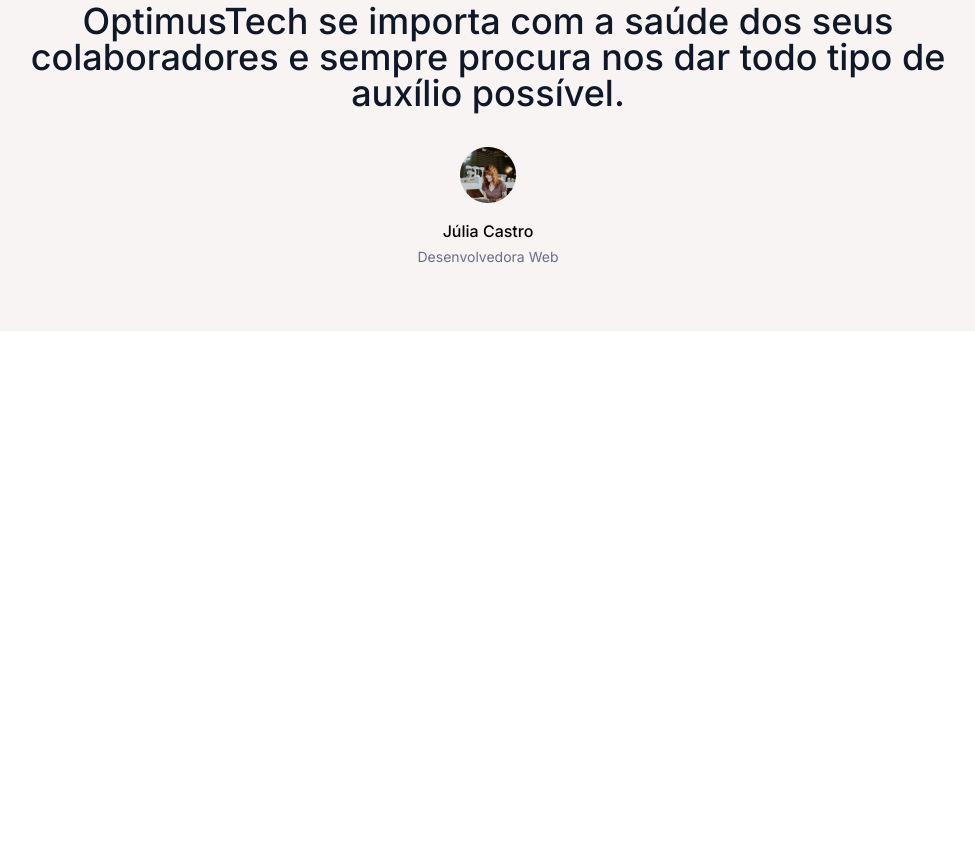
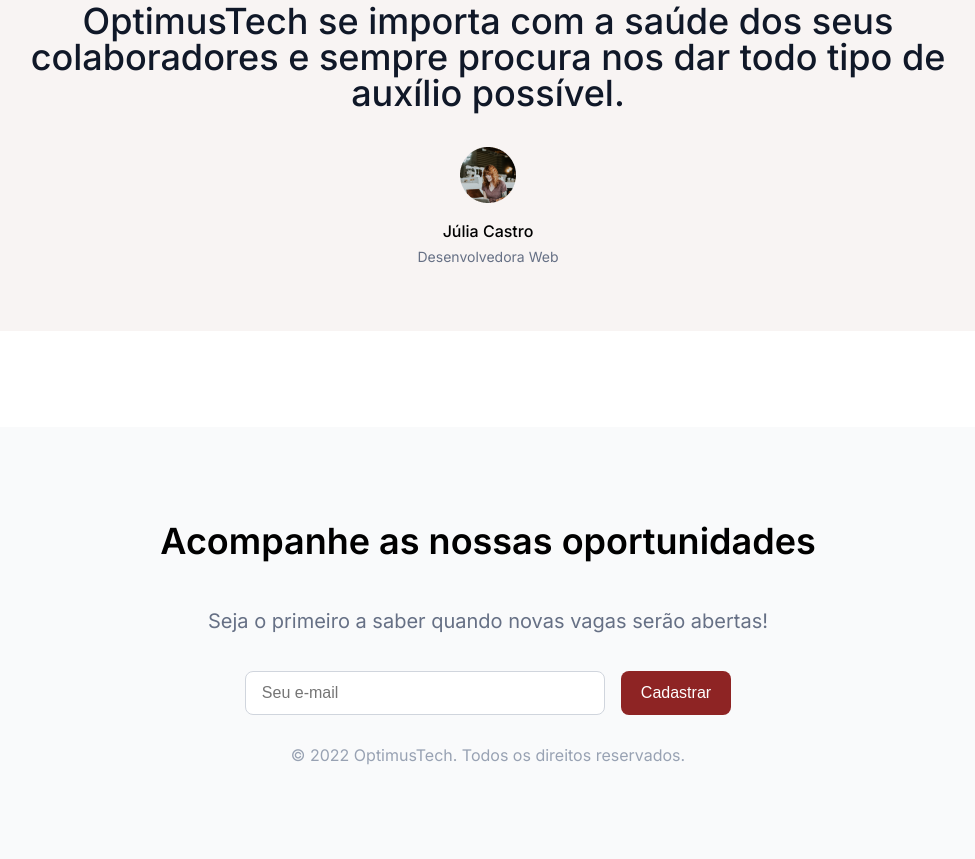
Before and after one commit to vinelouzada/7-days-of-code-html-css, a plain HTML site: page index.html in a window 1280 px wide. Shown: the part 2564-3423 px from the top of the page, without its empty margins (152-1127 px from the left). Before the commit the page ends 2991 px from the top, so only its background shows below. Drawn offline with Linux system fonts and the light colour scheme.

Commit message:
Seventh Day - Footer

```diff
--- /dev/null
+++ b/css/footer.css
@@ -0,0 +1,66 @@
+footer{
+    display: flex;
+    flex-direction: column;
+    align-items: center;
+    justify-content: center;
+    background-color: #F9FAFB;
+    padding: 96px 0px;
+}
+
+.newsletter{
+    display: flex;
+    flex-direction: column;
+    justify-content: center;
+    align-items: center;
+}
+.newsletter h3{
+    font-size: 36px;
+    font-weight: 600;
+    margin-bottom: 20px;
+}
+.newsletter p{
+    font-size: 20px;
+    color: #667085;
+    margin-bottom: 40px;
+}
+
+.newsletter div {
+    display: flex;
+    gap: 16px;
+
+}
+
+.newsletter div input{
+    width: 328px;
+    border: #D0D5DD solid 1px ;
+    border-radius: 8px;
+    font-size: 16px;
+    padding: 12px 14px 12px 16px;
+    outline: none;
+    transition:  ease-in-out 0.2s;
+}
+
+.newsletter div input:focus{
+    border: #8E2424 solid 2px ;
+}
+
+.newsletter div button{
+    font-size: 16px;
+    background-color: #8E2424;
+    color: #fff;
+    border-radius: 8px;
+    border: none;
+    padding: 12px 20px;
+    transition: 0.7s;
+}
+
+
+.newsletter div button:hover{
+    letter-spacing: 1px;
+    cursor: pointer;
+}
+
+footer p{
+    color: #98A2B3;
+    margin-top: 32px;
+}
--- a/index.html
+++ b/index.html
@@ -7,6 +7,7 @@
     <link rel="stylesheet" href="css/reset.css">
     <link rel="stylesheet" href="css/header.css">
     <link rel="stylesheet" href="css/main.css">
+    <link rel="stylesheet" href="css/footer.css">
     <link rel="preconnect" href="https://fonts.googleapis.com">
     <link rel="preconnect" href="https://fonts.gstatic.com" crossorigin>
     <link href="https://fonts.googleapis.com/css2?family=Inter:wght@300;400;500;600;700&display=swap" rel="stylesheet">
@@ -128,6 +129,17 @@
             </div>
         </section>
     </main>
+    <footer>
+        <div class="newsletter">
+            <h3>Acompanhe as nossas oportunidades</h3>
+            <p>Seja o primeiro a saber quando novas vagas serão abertas!</p>
+            <div>
+                <input type="text" placeholder="Seu e-mail">
+                <button>Cadastrar</button>
+            </div>
+        </div>
+        <p>© 2022 OptimusTech. Todos os direitos reservados.</p>
+    </footer>
 
 
 
```
